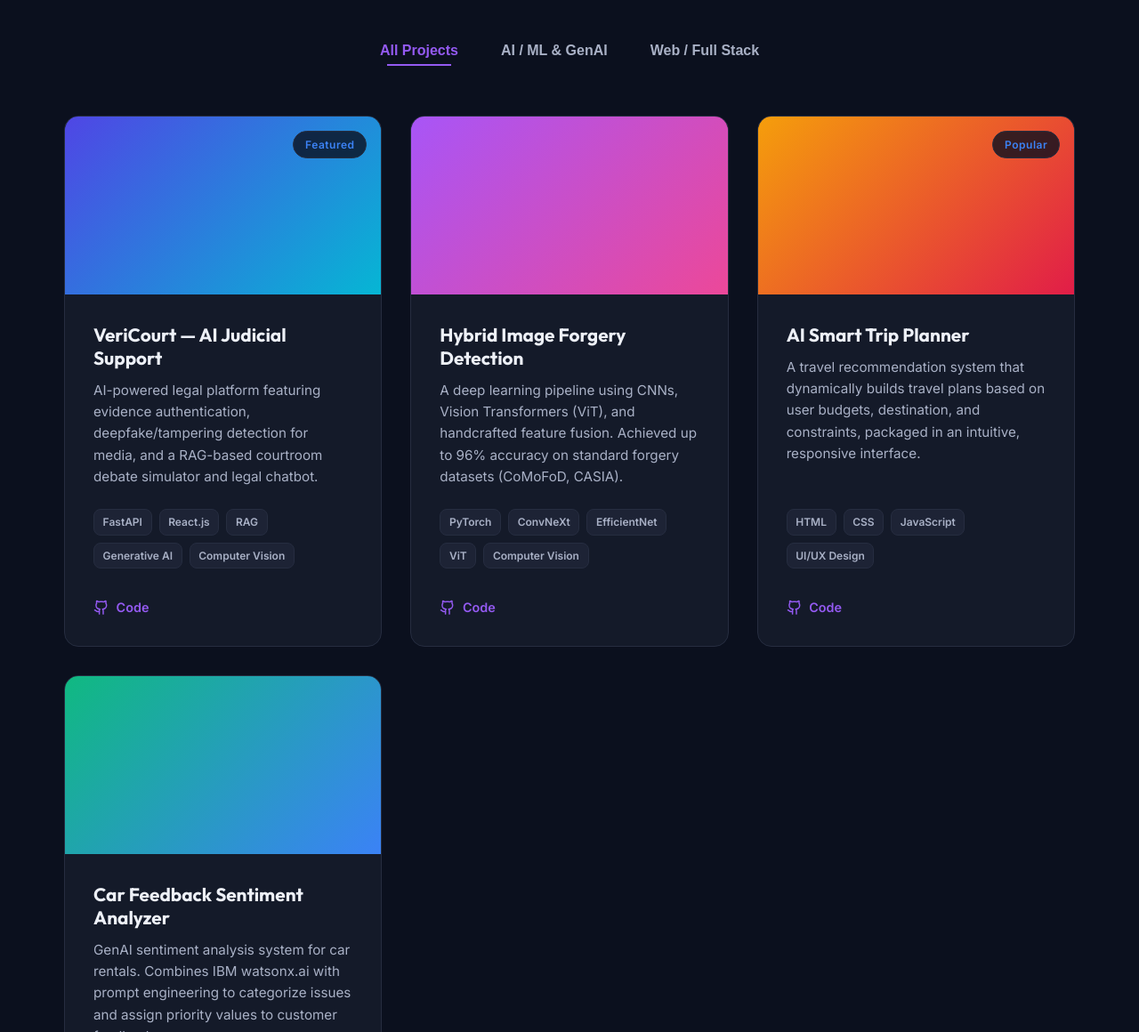
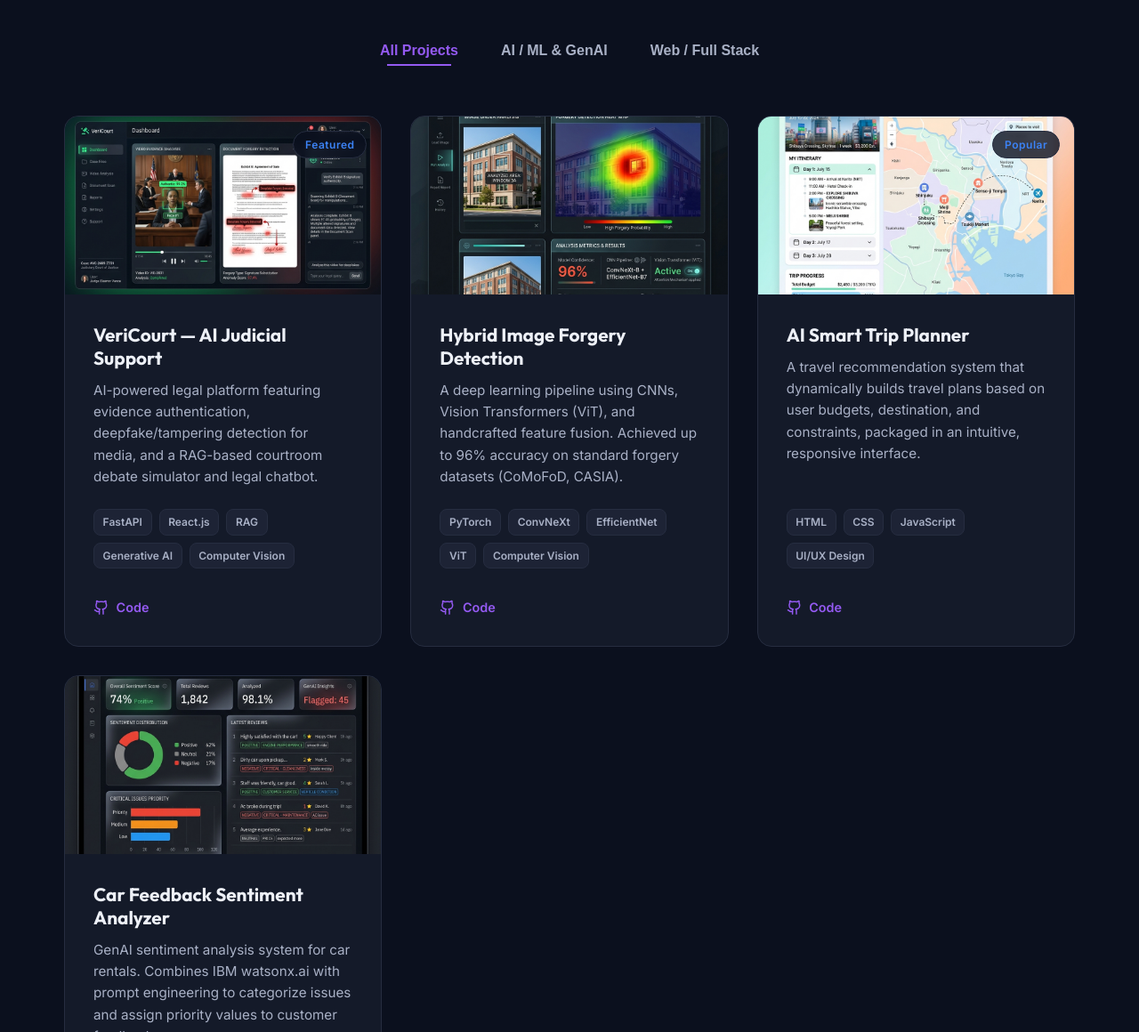
Before and after one commit to Prasanth4689/Portfolio, a website: page index.html in a window 1280 px wide. Shown: the part 3160-4320 px from the top of the page at 89% size. Drawn offline with Linux system fonts and the light colour scheme.

Commit message:
Add real project UI mockup images and update project cards

```diff
--- a/index.html
+++ b/index.html
@@ -308,7 +308,7 @@
                     <!-- Project 1: VeriCourt -->
                     <article class="project-card" data-proj-category="ai-ml">
                         <div class="project-img-wrapper">
-                            <div class="project-gradient-bg g-1"></div>
+                            <img src="assets/images/vericourt.png" alt="VeriCourt — AI Judicial Support" class="project-img">
                             <span class="project-badge">Featured</span>
                         </div>
                         <div class="project-content">
@@ -336,7 +336,7 @@
                     <!-- Project 2: Image Forgery Detection -->
                     <article class="project-card" data-proj-category="ai-ml">
                         <div class="project-img-wrapper">
-                            <div class="project-gradient-bg g-2"></div>
+                            <img src="assets/images/forgery_detection.png" alt="Hybrid Image Forgery Detection" class="project-img">
                         </div>
                         <div class="project-content">
                             <h3>Hybrid Image Forgery Detection</h3>
@@ -363,7 +363,7 @@
                     <!-- Project 3: AI Smart Trip Planner -->
                     <article class="project-card" data-proj-category="fullstack">
                         <div class="project-img-wrapper">
-                            <div class="project-gradient-bg g-3"></div>
+                            <img src="assets/images/trip_planner.png" alt="AI Smart Trip Planner" class="project-img">
                             <span class="project-badge">Popular</span>
                         </div>
                         <div class="project-content">
@@ -390,7 +390,7 @@
                     <!-- Project 4: Feedback Sentiment Analyzer -->
                     <article class="project-card" data-proj-category="ai-ml">
                         <div class="project-img-wrapper">
-                            <div class="project-gradient-bg g-4"></div>
+                            <img src="assets/images/feedback_analyzer.png" alt="Car Feedback Sentiment Analyzer" class="project-img">
                         </div>
                         <div class="project-content">
                             <h3>Car Feedback Sentiment Analyzer</h3>
--- a/style.css
+++ b/style.css
@@ -811,9 +811,11 @@ section {
     overflow: hidden;
 }
 
-.project-gradient-bg {
+.project-gradient-bg,
+.project-img {
     width: 100%;
     height: 100%;
+    object-fit: cover;
     transition: transform var(--transition-slow);
 }
 
@@ -823,7 +825,8 @@ section {
 .g-3 { background: linear-gradient(135deg, #f59e0b, #e11d48); }
 .g-4 { background: linear-gradient(135deg, #10b981, #3b82f6); }
 
-.project-card:hover .project-gradient-bg {
+.project-card:hover .project-gradient-bg,
+.project-card:hover .project-img {
     transform: scale(1.08);
 }
 
```
Also changed, not shown: assets/images/feedback_analyzer.png (added), assets/images/forgery_detection.png (added), assets/images/trip_planner.png (added), assets/images/vericourt.png (added), 1 other file.
